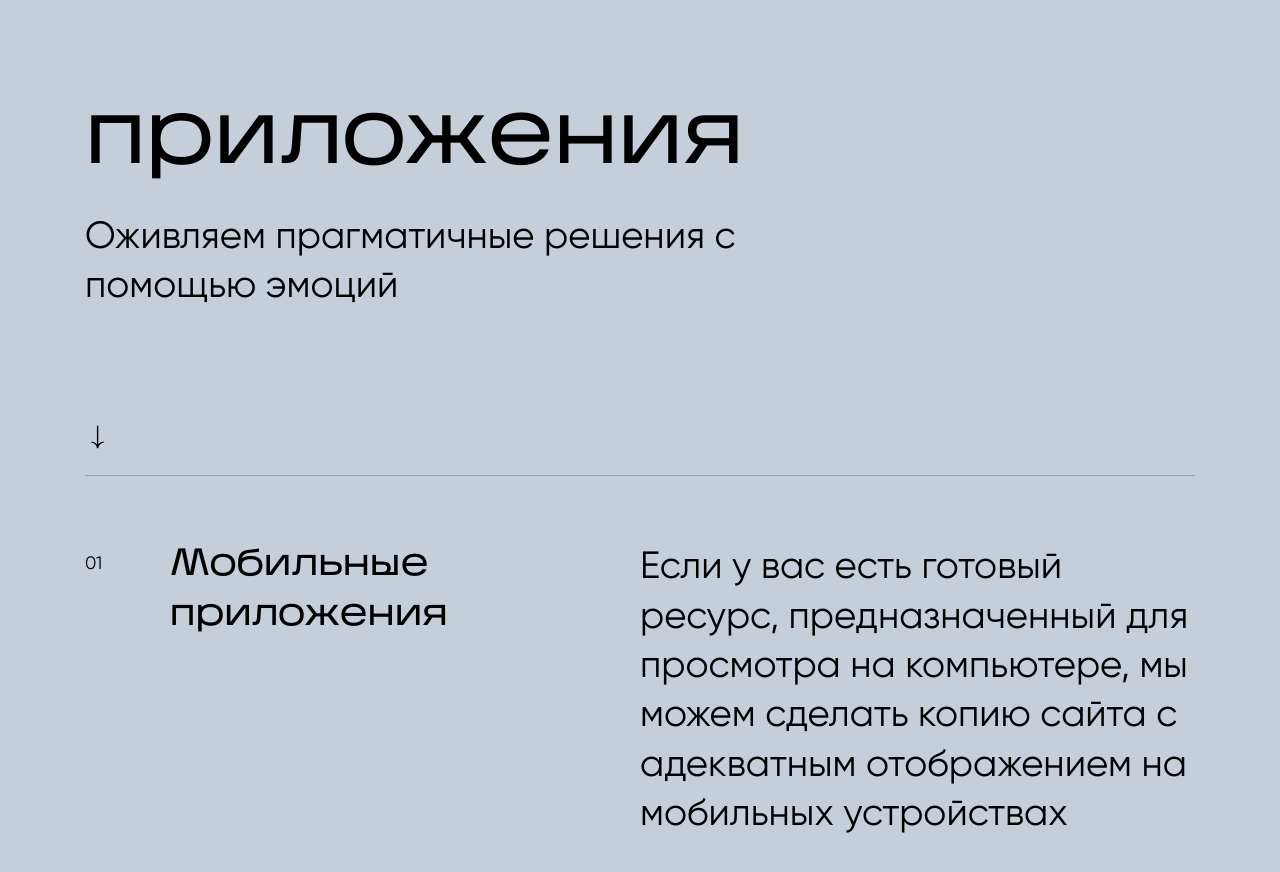
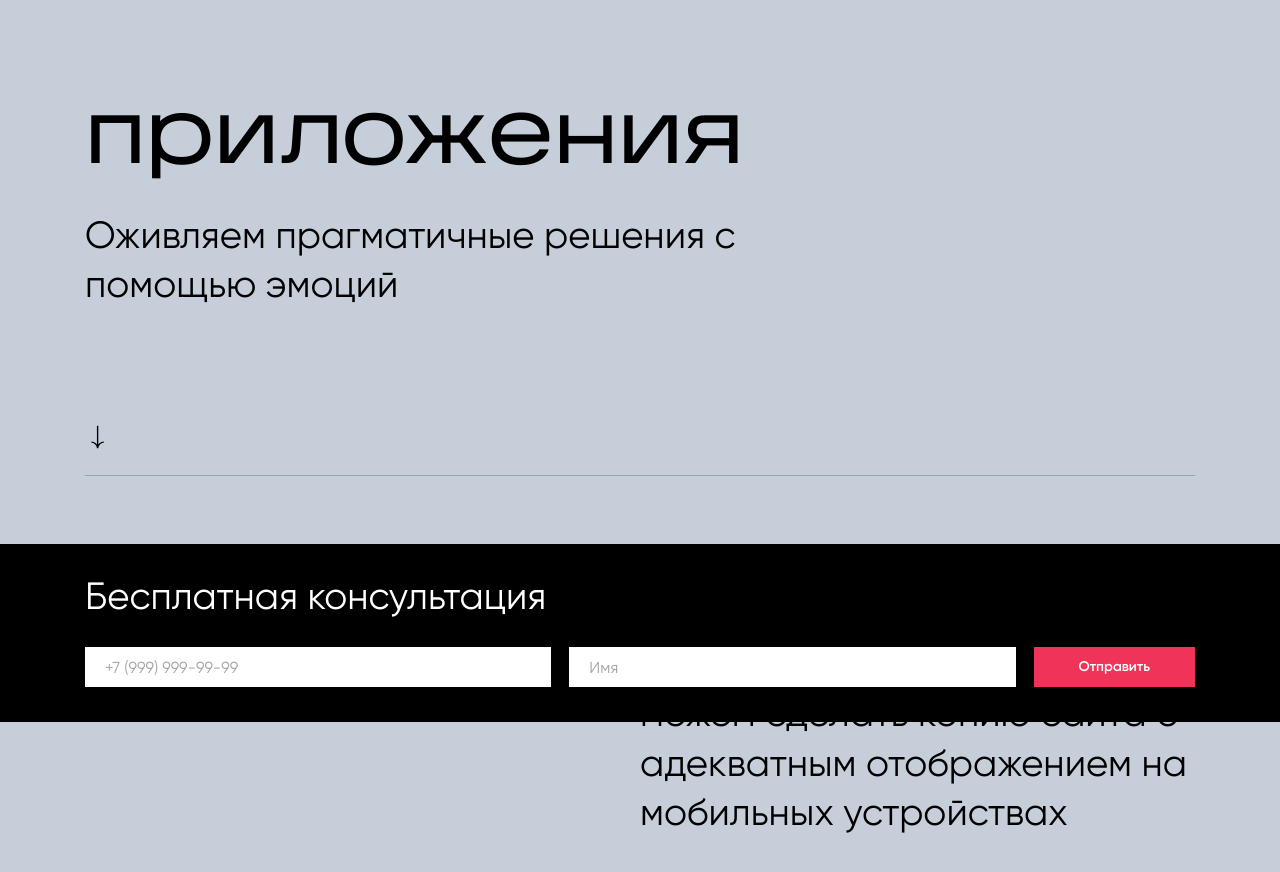
Before and after one commit to alex-web-dev/double, a website: page apps.html in a window 1280 px wide. Shown: the part 78-950 px from the top of the page. Drawn offline with Linux system fonts and the light colour scheme.

Commit message:
add consultation form

```diff
--- a/apps.html
+++ b/apps.html
@@ -293,10 +293,19 @@
                 </div>
             </div>
         </div>
-        <div class="callback">
+        <div class="consult">
             <div class="container">
-                <div class="callback__content">
-
+                <div class="consult__content">
+                    <h2 class="title2 consult__title">Бесплатная консультация</h2>
+                    <div class="consult-form consult__form">
+                        <div class="field consult-form__field consult-form__field_phone">
+                            <input type="text" class="field__input" placeholder="+7 (999) 999-99-99">
+                        </div>
+                        <div class="field consult-form__field">
+                            <input type="text" class="field__input" placeholder="Имя">
+                        </div>
+                        <button class="submit consult-form__submit">Отправить</button>
+                    </div>
                 </div>
             </div>
         </div>
--- a/src/scss/media.scss
+++ b/src/scss/media.scss
@@ -1,3 +1,19 @@
+@media screen and (max-width: 1400px) {
+    .consult {
+        &__content {
+            flex-direction: column;
+            align-items: flex-start;
+            padding: 30px 0 35px;
+        }
+
+        &__form {
+            margin-left: 0;
+            margin-top: 23px;
+            width: 100%;
+        }
+    }
+}
+
 @media screen and (max-width: 1200px) {
     .main-menu {
         &__link {
@@ -333,6 +349,25 @@
             font-size: 32px;
         }
     }
+
+    .consult {
+        position: relative;
+    }
+
+    .consult-form {
+        flex-direction: column;
+        align-items: flex-start;
+
+        &__field {
+            width: 100%;
+            margin-right: 0;
+            margin-bottom: 20px;
+        }
+
+        &__submit {
+            width: 100%;
+        }
+    }
 }
 
 @media screen and (max-width: 640px) {
--- a/src/scss/styles.scss
+++ b/src/scss/styles.scss
@@ -52,6 +52,14 @@ body {
         @include before-icon('../images/icons/back.svg', 57px, 40px);
         transition: opacity .3s;
     }
+}
+
+.submit {
+    color: #fff;
+    background: $color-primary;
+    padding: 12px 45px;
+    font-weight: 600;
+    font-size: 14px;
 }
 
 .link {
@@ -121,9 +129,21 @@ body {
 
 .field {
     &__input {
+        width: 100%;
+        height: 40px;
+        padding: 0 20px;
+        border: none;
         -webkit-appearance: none;
         -moz-appearance: none;
         appearance: none;
+
+        &:focus {
+            outline: none;
+        }
+
+        &::placeholder {
+            color: #a3a3a3;
+        }
     }
 }
 
@@ -647,9 +667,42 @@ body {
     }
 }
 
-.callback {
+.consult {
     position: sticky;
     bottom: 0;
+    background: #000;
+
+    &__content {
+        display: flex;
+        min-height: 110px;
+        align-items: center;
+    }
+
+    &__title {
+        color: #fff;
+        font-size: 38px;
+        font-weight: 400;
+        padding-bottom: 5px;
+    }
+
+    &__form {
+        margin-left: auto;
+    }
+}
+
+.consult-form {
+    display: flex;
+    align-items: center;
+
+    &__field {
+        margin-right: 18px;
+        flex: 1 1 auto;
+        width: 220px;
+
+        &_phone {
+            width: 240px;
+        }
+    }
 }
 
 .single-project {
@@ -842,7 +895,6 @@ body {
     }
 }
 
-
 @keyframes rotate {
     0% {
         transform: rotate(0deg);
```
Also changed, not shown: site.html (+12 -3 lines), sites.html (+12 -3 lines), dist/css/styles.css.
